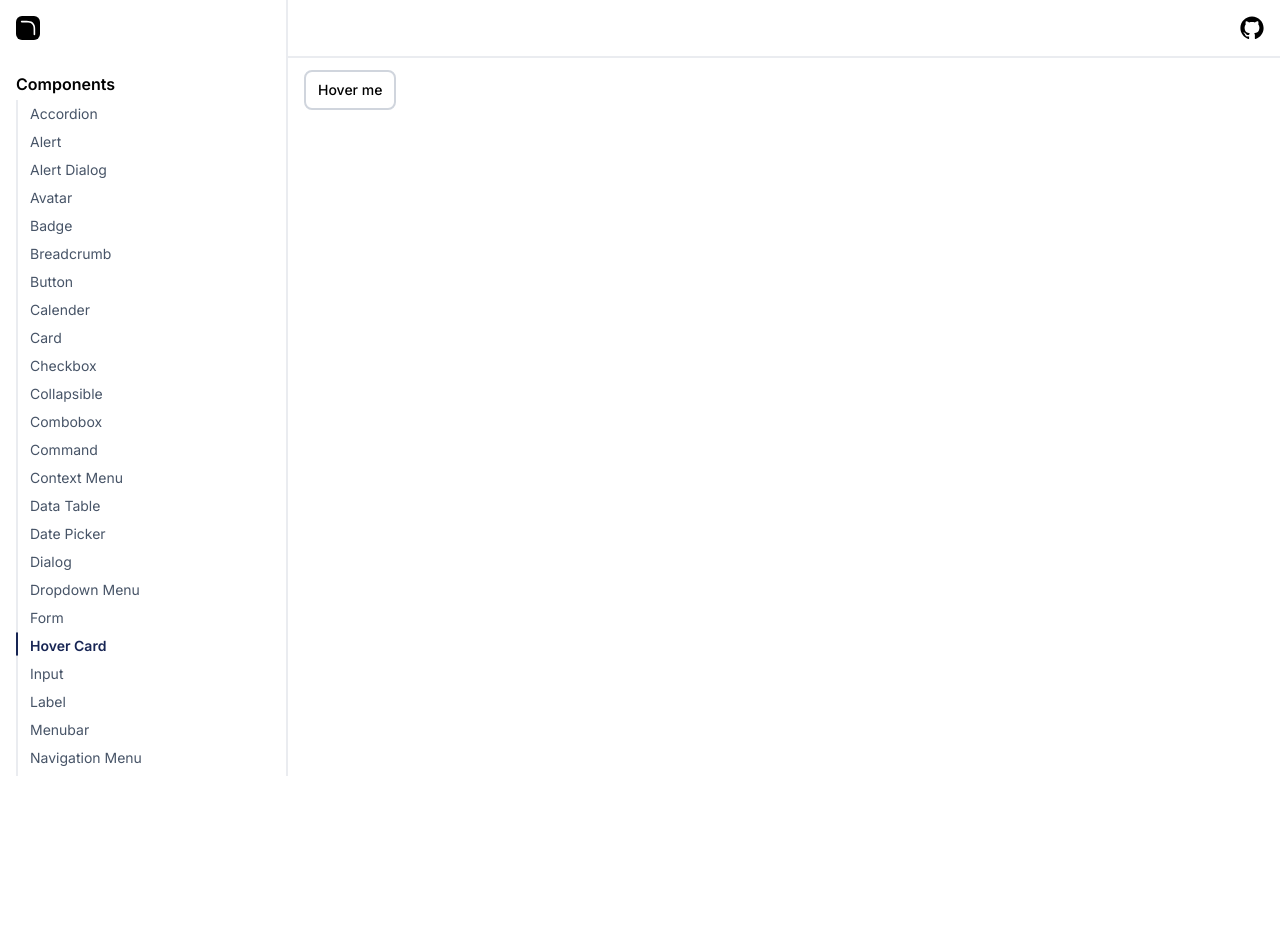
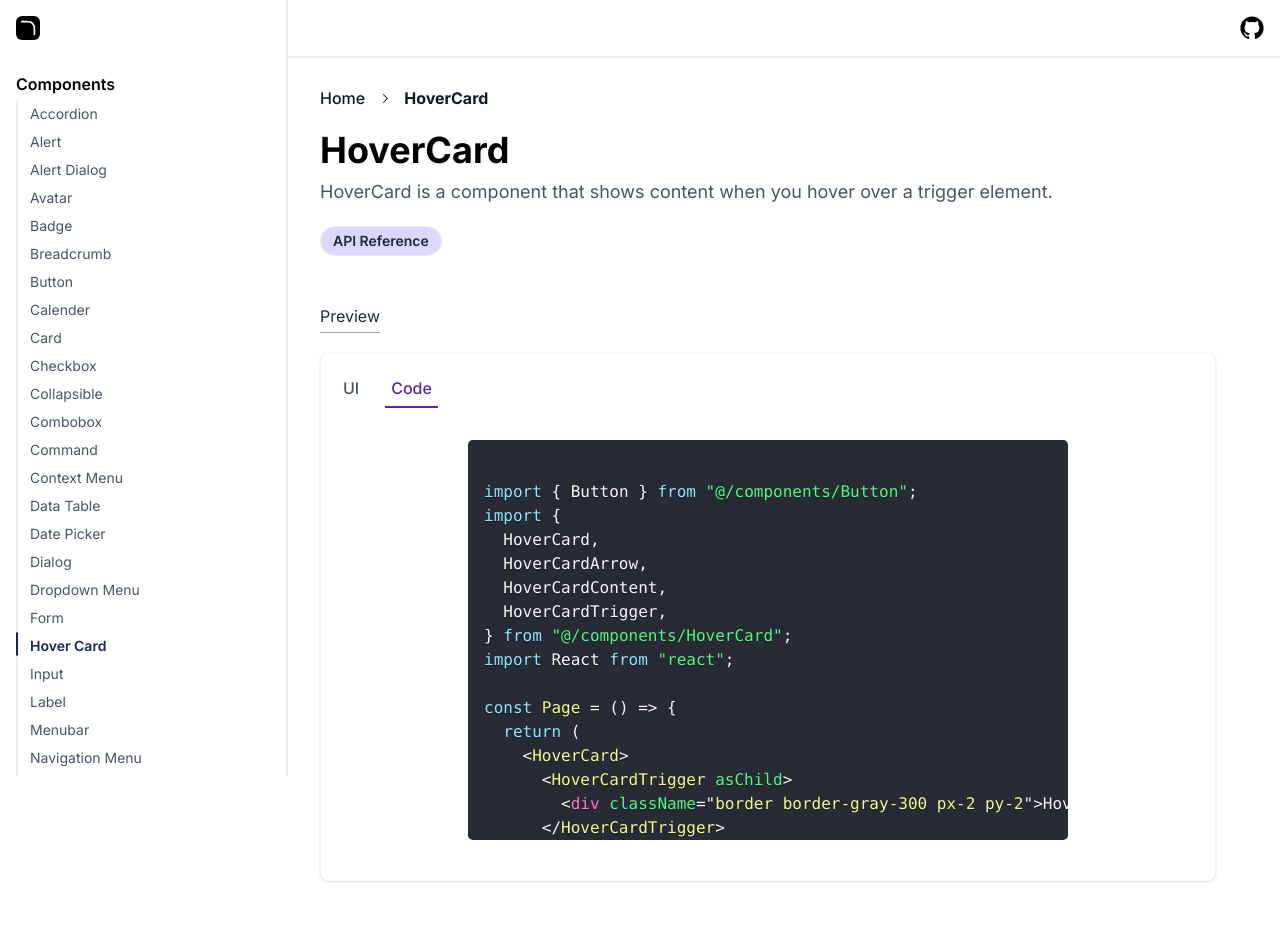
Before and after one commit to twinkalp10/open-ui, a Next.js app: page /components/hoverCard in a window 1280 px wide. Shown: the top 933 px of the page. Before the commit the page ends 800 px from the top, so only its background shows below. Built offline with nearby package versions, Linux system fonts and the light colour scheme.

Commit message:
Page UI added for Hover card

```diff
--- a/app/components/hoverCard/page.tsx
+++ b/app/components/hoverCard/page.tsx
@@ -3,6 +3,29 @@ import { Tabs, TabsContent, TabsList, TabsTrigger } from "@/components/Tab";
 import { Prism as SyntaxHighlighter } from "react-syntax-highlighter";
 import { dracula } from "react-syntax-highlighter/dist/esm/styles/prism";
 import { Separator } from "@/components/Separator";
+import APIRefLayout from "@/components/APIRefLayout";
+import Breadcrumbs from "@/components/Breadcrumb";
+import {
+  HoverCard,
+  HoverCardArrow,
+  HoverCardContent,
+  HoverCardTrigger,
+} from "@/components/HoverCard";
+import TitleLayout from "@/components/TitleLayout";
+import React from "react";
+import PreviewLayout from "@/components/ExamplesLayout";
+import DependencyLayout from "@/components/DependencyLayout";
+import CodeBlock from "@/components/CodeLayout";
+
+const Items = [
+  { label: "Home", path: "/" },
+  {
+    label: "HoverCard",
+    path: "/components/hoverCard",
+  },
+];
+
+const previewCode = `
 import { Button } from "@/components/Button";
 import {
   HoverCard,
@@ -16,14 +39,157 @@ const Page = () => {
   return (
     <HoverCard>
       <HoverCardTrigger asChild>
-        <Button variant="outline">Hover me</Button>
+        <div className="border border-gray-300 px-2 py-2">Hover me</div>
       </HoverCardTrigger>
       <HoverCardContent className="w-80">
-        <div>This is content</div>
+        <div>This is Hover content</div>
         <HoverCardArrow className="fill-gray-100" height="10px" />
       </HoverCardContent>
     </HoverCard>
   );
 };
+`;
+
+const code = `
+"use client";
+
+import * as React from "react";
+import * as HoverCardPrimitive from "@radix-ui/react-hover-card";
+
+import { cn } from "@/lib/utils";
+
+const HoverCard = HoverCardPrimitive.Root;
+
+const HoverCardTrigger = HoverCardPrimitive.Trigger;
+
+const HoverCardArrow = HoverCardPrimitive.HoverCardArrow;
+
+const HoverCardContent = React.forwardRef<
+  React.ElementRef<typeof HoverCardPrimitive.Content>,
+  React.ComponentPropsWithoutRef<typeof HoverCardPrimitive.Content>
+>(({ className, align = "center", sideOffset = 4, ...props }, ref) => (
+  <HoverCardPrimitive.Content
+    ref={ref}
+    align={align}
+    sideOffset={sideOffset}
+    className={cn(
+      "z-50 w-64 rounded-md border bg-popover p-4 text-popover-foreground shadow-md outline-none data-[state=open]:animate-in data-[state=closed]:animate-out data-[state=closed]:fade-out-0 data-[state=open]:fade-in-0 data-[state=closed]:zoom-out-95 data-[state=open]:zoom-in-95 data-[side=bottom]:slide-in-from-top-2 data-[side=left]:slide-in-from-right-2 data-[side=right]:slide-in-from-left-2 data-[side=top]:slide-in-from-bottom-2",
+      className
+    )}
+    {...props}
+  />
+));
+HoverCardContent.displayName = HoverCardPrimitive.Content.displayName;
+
+export { HoverCard, HoverCardTrigger, HoverCardContent, HoverCardArrow };
+`;
+
+const Page = () => {
+  return (
+    <div className="p-4">
+      <Breadcrumbs separator="arrow" items={Items} />
+
+      {/* Heading */}
+      <TitleLayout
+        title="HoverCard"
+        subtitle="HoverCard is a component that shows content when you hover over a trigger element."
+      />
+
+      {/* API Reference */}
+      <APIRefLayout APIref="https://www.radix-ui.com/primitives/docs/components/hover-card#api-reference" />
+
+      {/* Tabs */}
+      <div className="mt-12 max-w-3xl md:max-w-4xl sm:max-w-2xl">
+        <p className="text-gray-800">Preview</p>
+        <Separator className="max-w-[60px] mb-5 mt-1" />
+        <Tabs
+          defaultValue="code"
+          className="bg-white py-4 border border-gray-100 shadow sm:rounded-lg"
+        >
+          <TabsList className="flex w-28 justify-between items-center gap-5 pl-4">
+            <TabsTrigger value="preview" variant="underline">
+              UI
+            </TabsTrigger>
+            <TabsTrigger value="code" variant="underline">
+              Code
+            </TabsTrigger>
+          </TabsList>
+          <div className="my-4 flex justify-center items-center">
+            <TabsContent value="preview">
+              <HoverCard>
+                <HoverCardTrigger asChild>
+                  <div className="border border-gray-300 px-2 py-2">
+                    Hover me
+                  </div>
+                </HoverCardTrigger>
+                <HoverCardContent className="w-80">
+                  <div>This is Hover content</div>
+                  <HoverCardArrow className="fill-gray-100" height="10px" />
+                </HoverCardContent>
+              </HoverCard>
+            </TabsContent>
+            <TabsContent value="code">
+              <div className="w-72 md:w-[900px] sm:w-64 max-w-[600px]">
+                <SyntaxHighlighter
+                  language="jsx"
+                  style={dracula}
+                  customStyle={{
+                    maxHeight: "400px",
+                    overflowY: "auto",
+                    overflowX: "auto",
+                  }}
+                >
+                  {previewCode}
+                </SyntaxHighlighter>
+              </div>
+            </TabsContent>
+          </div>
+        </Tabs>
+      </div>
+
+      {/* Example */}
+      <PreviewLayout>
+        <div>
+          <div className="flex flex-col gap-2 justify-center items-center">
+            <p className="text-gray-800 mb-2">Hover with start alignment</p>
+            <HoverCard>
+              <HoverCardTrigger asChild>
+                <div className="border border-gray-300 px-2 py-2">Hover me</div>
+              </HoverCardTrigger>
+              <HoverCardContent className="w-80" align="start">
+                <div>This is Hover content</div>
+                <HoverCardArrow className="fill-gray-100" height="10px" />
+              </HoverCardContent>
+            </HoverCard>
+          </div>
+          <div className="mt-20">
+            <div className="flex flex-col gap-2 justify-center items-center">
+              <p className="text-gray-800 mb-2">
+                Hover with end alignment with red color
+              </p>
+              <HoverCard>
+                <HoverCardTrigger asChild>
+                  <div className="border border-gray-300 px-2 py-2">
+                    Hover me
+                  </div>
+                </HoverCardTrigger>
+                <HoverCardContent className="w-96 bg-red-200" align="end">
+                  <div>This is Hover content placed at end</div>
+                  <HoverCardArrow className="fill-red-100" height="10px" />
+                </HoverCardContent>
+              </HoverCard>
+            </div>
+          </div>
+        </div>
+      </PreviewLayout>
+
+      {/* Dependencies */}
+      <DependencyLayout dependency="npm install @radix-ui/react-hover-card" />
+
+      {/* Code */}
+      <CodeBlock code={code} />
+    </div>
+  );
+};
 
 export default Page;
--- a/components/HoverCard.tsx
+++ b/components/HoverCard.tsx
@@ -20,7 +20,7 @@ const HoverCardContent = React.forwardRef<
     align={align}
     sideOffset={sideOffset}
     className={cn(
-      "z-50 w-64 rounded-md border bg-popover p-4 text-popover-foreground shadow-md outline-none data-[state=open]:animate-in data-[state=closed]:animate-out data-[state=closed]:fade-out-0 data-[state=open]:fade-in-0 data-[state=closed]:zoom-out-95 data-[state=open]:zoom-in-95 data-[side=bottom]:slide-in-from-top-2 data-[side=left]:slide-in-from-right-2 data-[side=right]:slide-in-from-left-2 data-[side=top]:slide-in-from-bottom-2",
+      "z-50 w-64 rounded-md border bg-white p-4 text-gray-800 shadow-md outline-none data-[state=open]:animate-in data-[state=closed]:animate-out data-[state=closed]:fade-out-0 data-[state=open]:fade-in-0 data-[state=closed]:zoom-out-95 data-[state=open]:zoom-in-95 data-[side=bottom]:slide-in-from-top-2 data-[side=left]:slide-in-from-right-2 data-[side=right]:slide-in-from-left-2 data-[side=top]:slide-in-from-bottom-2",
       className
     )}
     {...props}
```
